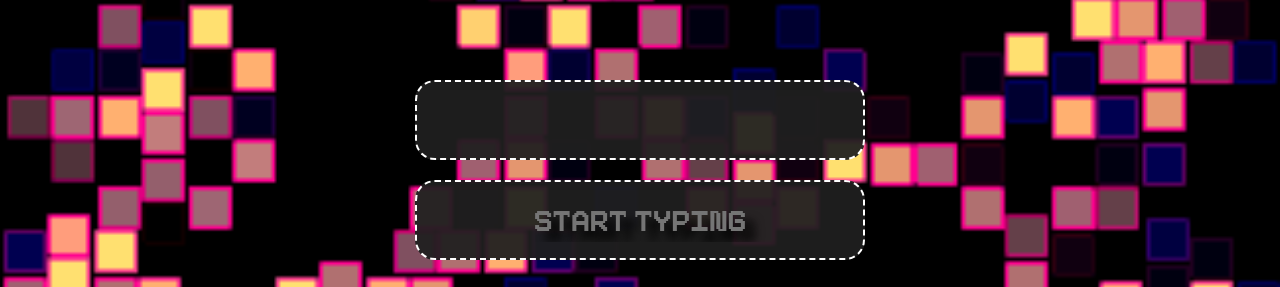
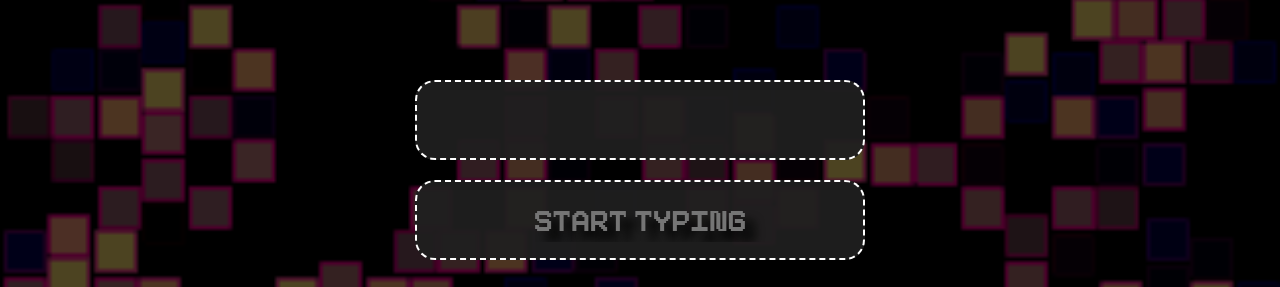
Before and after one commit to marcelolop/light-speed-typing, a website with bundled scripts: page index.html in a window 1280 px wide. Shown: the part 200-487 px from the top of the page. Built offline with nearby package versions, Linux system fonts and the light colour scheme.

Commit message:
changes on background

```diff
--- a/assets/styles/index.css
+++ b/assets/styles/index.css
@@ -12,6 +12,17 @@
 body {
     background: url(../media/images/background.gif) no-repeat center center fixed;
     background-size: cover;
+}
+
+body::after {
+    content: '';
+    position: fixed;
+    top: 0;
+    left: 0;
+    width: 100%;
+    height: 100%;
+    background-color: rgba(0, 0, 0, 0.7);
+    z-index: -1;
 }
 
 .container {
```
